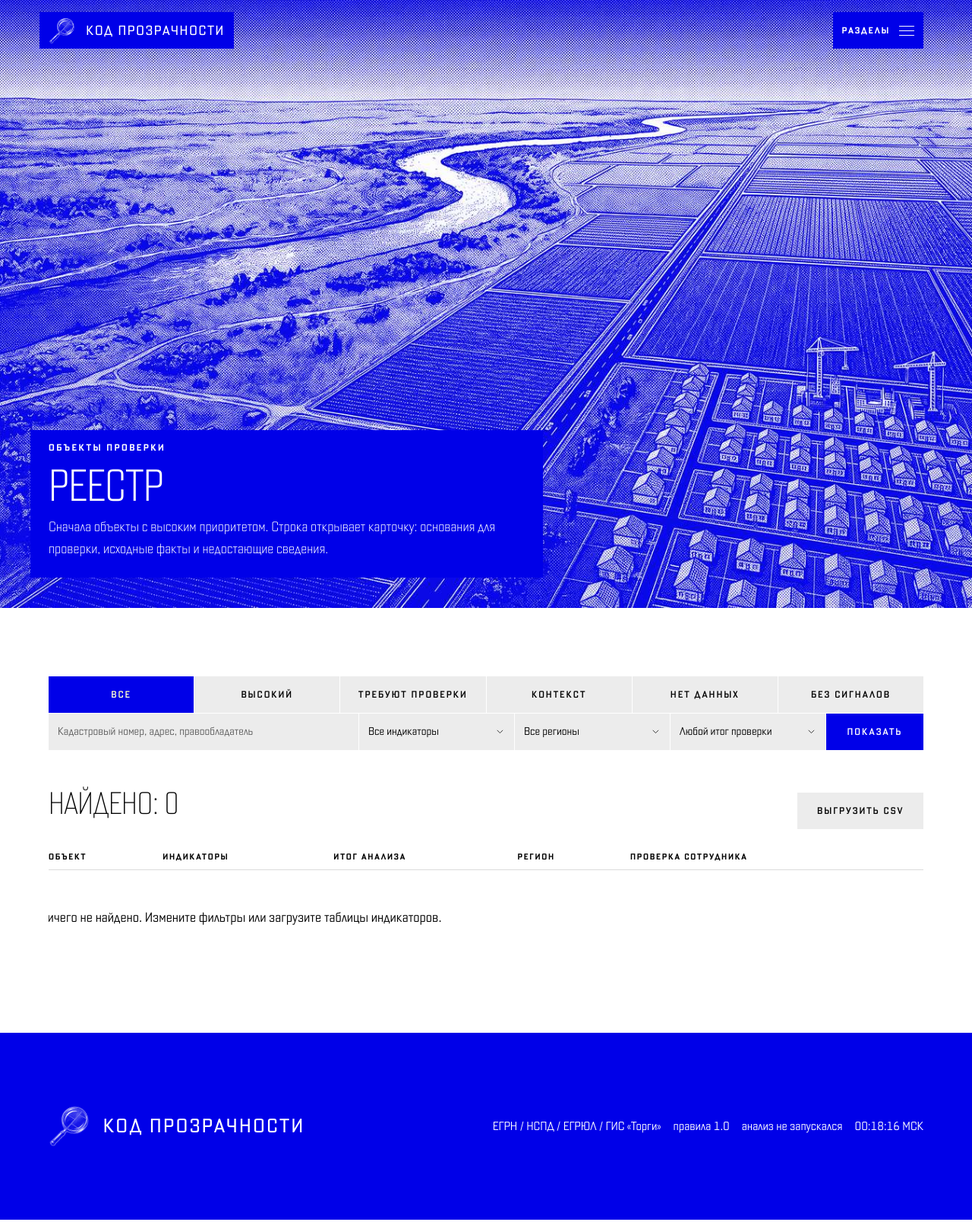
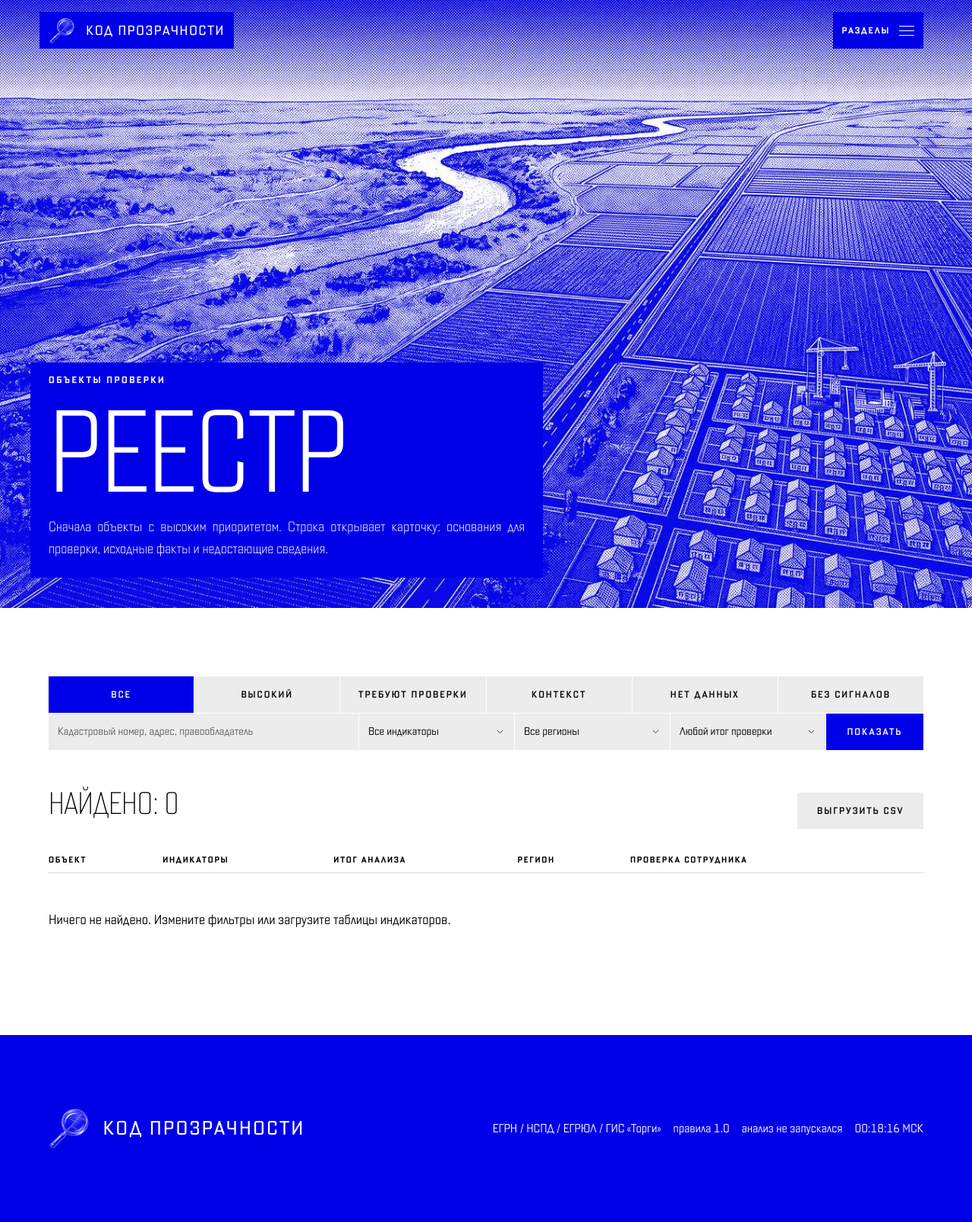
Before and after one commit to EthanNewell/Zeus_Analytics, a Django app: page /cases/ in a window 1280 px wide. Shown: the whole page at 76% size. Run offline with Django 5.2, Linux system fonts and the light colour scheme; the visitor is signed in with stand-in values (Sample User, id 1); data that the repository does not hold is empty.

Commit message:
Таблицы в узкой колонке — карточки, абзацы и заголовки по ширине блока
Таблица переходит в карточки по ширине своей колонки (container query), а не экрана:
на планшете колонки больше не сжимаются и текст не обрезается. Строки с отступами,
линии по краю текста. Абзацы выровнены по ширине на любом экране, каждая строка
заголовка растянута на ширину блока. У ячеек в карточках есть подписи.

Co-Authored-By: Claude Opus 5.5 <noreply@anthropic.com>

```diff
--- a/Code/static/css/app.css
+++ b/Code/static/css/app.css
@@ -62,6 +62,7 @@ h1, h2, h3 { overflow-wrap: normal; hyphens: none; }
 .fit { display: grid; gap: 0.06em; width: 100%; min-width: 0; overflow: hidden; }
 .fit-line { display: block; white-space: nowrap; line-height: 0.96; }
 .fit:not(.fitted) .fit-line { visibility: hidden; }
+.fit-wait :is(.display-xl, .display-l:not(.break), .block-rail > .h1, .section-head > .h1) { visibility: hidden; }
 .display-xl { font-weight: 200; font-stretch: 62%; font-size: clamp(2.6rem, 7.4vw, 7.2rem); line-height: 0.94; text-transform: uppercase; text-wrap: balance; }
 .display-l { font-weight: 200; font-stretch: 64%; font-size: clamp(1.9rem, 4.6vw, 4.4rem); line-height: 0.98; text-transform: uppercase; text-wrap: balance; }
 .h1 { font-weight: 150; font-stretch: 66%; font-size: clamp(1.5rem, 3.2vw, 2.7rem); line-height: 1.08; text-transform: uppercase; text-wrap: balance; }
@@ -229,22 +230,28 @@ a.code:hover { filter: brightness(0.82); }
 .feat-plate { margin-top: var(--s3); aspect-ratio: 1; overflow: hidden; }
 
 /* tables: hairlines only; a row opens its record as a whole */
-.tbl { width: calc(100% + 2 * var(--s3)); margin-inline: calc(-1 * var(--s3)); border-collapse: collapse; }
-.tbl th, .tbl td { text-align: left; padding: var(--s3); vertical-align: middle; }
+.tbl { width: 100%; border-collapse: collapse; }
+.tbl th, .tbl td { text-align: left; padding: var(--s4) var(--s3); vertical-align: middle; }
 .tbl th { font-weight: 400; letter-spacing: 0.16em; text-transform: uppercase; font-size: clamp(0.62rem, 0.58rem + 0.14vw, 0.7rem); padding-bottom: var(--s2); white-space: nowrap; }
 .tbl td { border-top: 1px solid var(--hair); }
+/* the hairline stops at the text edge; only the hover fill reaches into the bleed */
+.tbl td:first-child { border-top: 0; background: linear-gradient(var(--hair), var(--hair)) right top / calc(100% - var(--s3)) 1px no-repeat; }
+.tbl td:last-child { border-top: 0; background: linear-gradient(var(--hair), var(--hair)) left top / calc(100% - var(--s3)) 1px no-repeat; }
+.tbl td:only-child { background-size: calc(100% - 2 * var(--s3)) 1px; background-position: center top; }
 .tbl td:first-child, .tbl th:first-child { vertical-align: middle; }
 .tbl .r, .tbl th.r { text-align: right; }
 .tbl td.mid { vertical-align: middle; }
 .tbl tr.row { position: relative; }
-.tbl tr.row:hover td { background: var(--fill); }
+.tbl tr.row:hover td { background-color: var(--fill); }
 .tbl td > .code:first-child { margin-right: 0.35em; }
 .row-link { font-weight: 300; }
 .row-link::after { content: ""; position: absolute; inset: 0; }
 .tbl .arrow { width: 2.5rem; text-align: right; }
 .tbl .sub { display: block; margin-top: 0.2rem; font-size: 0.84em; opacity: 0.72; }
-.tbl-wrap { overflow-x: auto; }
-.empty { padding: var(--s7) 0 !important; text-align: center; }
+/* the wrapper bleeds by one cell pad so the text keeps the content edge and a row's fill reaches past it;
+   it is also the container the table measures: a table set as cards whenever its own column is narrow */
+.tbl-wrap { container: tbl / inline-size; margin-inline: calc(-1 * var(--s3)); overflow-x: auto; }
+.empty { padding: var(--s7) var(--s3) !important; text-align: left; }
 .icon { width: 1em; height: 1em; flex: none; stroke: currentColor; fill: none; stroke-width: 1.4; vertical-align: -0.12em; }
 .pager { display: flex; justify-content: space-between; align-items: center; padding-top: var(--s4); }
 .bar { display: flex; height: 0.62rem; min-width: 7rem; background: var(--fill); }
@@ -252,7 +259,7 @@ a.code:hover { filter: brightness(0.82); }
 .bar .b-trig { background: var(--ink); }
 .quality tr:not(.mismatch-row) td:first-child { width: 45%; }
 .quality .bar { min-width: 10rem; }
-.mismatch-row td { border-top: 0; padding-top: 0; }
+.mismatch-row td { border-top: 0; padding-top: 0; background-image: none !important; }
 .bar .b-insuf { background: repeating-linear-gradient(135deg, var(--ink) 0 1.5px, transparent 1.5px 4px); }
 
 /* filters */
@@ -349,8 +356,8 @@ details.facts[open] summary .chev { transform: rotate(180deg); }
 .foot-mark:hover { filter: brightness(0.82); }
 .foot-meta { display: flex; flex-wrap: wrap; justify-content: flex-end; gap: var(--s2) var(--s4); }
 
-/* paragraphs set as rectangles on wide screens only; narrow columns stay left-aligned */
-@media (min-width: 62.01rem) { p.j, .j p { text-align: justify; hyphens: none; } }
+/* every paragraph is a rectangle at every width: justified, never hyphenated, the last line left */
+p, li, dd, .body-s, .lede, .notice { text-align: justify; hyphens: none; }
 
 @media (max-width: 62rem) {
   .hero-in, .login, .sheet { grid-template-columns: minmax(0, 1fr); }
@@ -366,19 +373,26 @@ details.facts[open] summary .chev { transform: rotate(180deg); }
   .filters-row > :first-child { grid-column: 1 / -1; }
   .outline-plate { max-width: none; }
   .band-plate { justify-self: stretch; max-width: none; margin-inline: calc(-1 * var(--gut)); padding-inline: var(--gut); }
+  .metrics { grid-auto-flow: row; }
+
+  .seg { grid-auto-flow: row; grid-template-columns: repeat(3, minmax(0, 1fr)); }
+}
+/* a table in a narrow column becomes a list of cards: the record first, then its labelled values */
+@container tbl (max-width: 48rem) {
   .tbl, .tbl thead, .tbl tbody, .tbl tr, .tbl th, .tbl td { display: block; }
   .tbl thead { display: none; }
-  .tbl tr { border-top: 1px solid var(--hair); padding: var(--s3); }
-  .metrics { grid-auto-flow: row; }
-  .tbl td { border: 0; padding: 0.15rem 0; width: auto !important; overflow-wrap: anywhere; }
-  .tbl { width: calc(100% + 2 * var(--s3)); }
+  .tbl tr { padding: var(--s5) var(--s3); background: linear-gradient(var(--hair), var(--hair)) center top / calc(100% - 2 * var(--s3)) 1px no-repeat; }
+  .tbl td, .tbl td:first-child, .tbl td:last-child { border: 0; background: none; padding: var(--s1) 0; width: auto !important; overflow-wrap: anywhere; }
+  .tbl tr.row:hover td { background-color: transparent; }
+  .tbl tr.row:hover { background-color: var(--fill); }
+  .tbl tr.mismatch-row { background-image: none; padding-top: 0; }
+  .tbl td:first-child { padding-bottom: var(--s3); }
   .tbl td.arrow { display: none; }
   .tbl td[data-label] { display: flex; justify-content: space-between; align-items: baseline; gap: var(--s4); text-align: right; }
   .tbl td[data-label]::before { content: attr(data-label); flex: none; text-align: left; font-weight: 400; font-size: 0.66rem; letter-spacing: 0.14em; text-transform: uppercase; }
   .tbl td[data-label] .codes { justify-content: flex-end; min-width: 0; }
-  .facts-tbl td:first-child { width: auto; }
-
-  .seg { grid-auto-flow: row; grid-template-columns: repeat(3, minmax(0, 1fr)); }
+  .facts-tbl td:first-child { width: auto; padding-bottom: 0; }
+  .facts-tbl tr { padding-block: var(--s3); }
 }
 @media (max-width: 48rem) { .feat-grid { grid-template-columns: minmax(0, 1fr); } }
 @media (max-width: 40rem) {
--- a/Code/templates/base.html
+++ b/Code/templates/base.html
@@ -9,6 +9,7 @@
   <link rel="stylesheet" href="{% static 'css/app.css' %}">
   <link rel="icon" href="{% static 'img/favicon.png' %}" type="image/png">
   <link rel="apple-touch-icon" href="{% static 'img/apple-touch-icon.png' %}">
+  <script>document.documentElement.classList.add("fit-wait")</script>
   {% block head %}{% endblock %}
 </head>
 <body class="{% block body_class %}{% endblock %}">
@@ -75,10 +76,43 @@
   if (!location.hash) window.scrollTo(0, 0);
   </script>
   <script>
-  // Each line of a .fit heading is scaled to the full width of its block, so a heading
-  // lies as one rectangle (like FitLine on ЭВА-РИСК) instead of a ragged staircase.
+  // Each line of a heading is scaled to the full width of its block, so a heading lies as one
+  // rectangle (like FitLine on ЭВА-РИСК) instead of a ragged staircase. Hand-set .fit headings
+  // keep their lines; every other heading is broken where the browser breaks it at its own
+  // size, and those lines are fitted. Headings stay hidden until fitted (see .fit-wait).
   (function () {
-    function fit() {
+    const AUTO = ".display-xl:not(.fit), .display-l:not(.break), .block-rail > .h1, .section-head > .h1";
+    const GROW = 2.6;  // a line never grows past this multiple of the heading's own size
+    function lines(h) {
+      const text = h.dataset.text || (h.dataset.text = h.textContent.trim().replace(/\s+/g, " "));
+      h.classList.remove("fit", "fitted");
+      h.textContent = text;
+      h.dataset.base = parseFloat(getComputedStyle(h).fontSize);
+      const node = h.firstChild, range = document.createRange(), out = [];
+      let top = null, pos = 0;
+      for (const word of text.split(" ")) {
+        range.setStart(node, pos); range.setEnd(node, pos + word.length);
+        const y = Math.round(range.getClientRects()[0]?.top ?? 0);
+        if (top === null || Math.abs(y - top) > 2) { out.push([]); top = y; }
+        out[out.length - 1].push(word);
+        pos += word.length + 1;
+      }
+      h.textContent = "";
+      const sr = document.createElement("span");
+      sr.className = "sr-only"; sr.textContent = text; h.append(sr);
+      for (const words of out) {
+        const line = document.createElement("span");
+        line.className = "fit-line"; line.setAttribute("aria-hidden", "true");
+        line.textContent = words.join(" "); h.append(line);
+      }
+      h.classList.add("fit");
+    }
+    const autos = [...document.querySelectorAll(AUTO)];  // taken once: fitting adds .fit to them
+    function fit(force) {
+      autos.forEach((h) => {
+        const width = Math.round(h.parentElement.getBoundingClientRect().width);
+        if (force || h.dataset.width !== String(width)) { h.dataset.width = width; lines(h); h.dataset.max = h.dataset.base * GROW; }
+      });
       document.querySelectorAll(".fit").forEach((box) => {
         const width = box.getBoundingClientRect().width;
         box.querySelectorAll(".fit-line").forEach((line) => {
@@ -91,11 +125,13 @@
         });
         box.classList.add("fitted");
       });
+      document.documentElement.classList.remove("fit-wait");
     }
-    fit();
-    if (document.fonts) document.fonts.ready.then(fit);
+    const ready = document.fonts ? document.fonts.ready : Promise.resolve();
+    ready.then(() => fit(true));
+    setTimeout(() => document.documentElement.classList.remove("fit-wait"), 1500);
     let pending;
-    window.addEventListener("resize", () => { cancelAnimationFrame(pending); pending = requestAnimationFrame(fit); });
+    window.addEventListener("resize", () => { cancelAnimationFrame(pending); pending = requestAnimationFrame(() => fit(false)); });
   })();
   (function () {
     const hdr = document.querySelector("[data-hdr]");
--- a/Code/templates/dashboard/case_list.html
+++ b/Code/templates/dashboard/case_list.html
@@ -42,8 +42,8 @@
           <td><a class="row-link" href="{% url 'dashboard:case_detail' case.id %}">{{ case.title }}</a><span class="sub">{{ case.reference }}{% if case.object_kind %} / {{ case.object_kind }}{% endif %}{% if case.is_demonstration %} / демонстрация{% endif %}</span></td>
           <td data-label="Индикаторы"><div class="codes">{% for code in case.triggered_list %}<span class="code">{{ code|code_display }}</span>{% empty %}<span class="soft">—</span>{% endfor %}</div></td>
           <td data-label="Итог"><span class="state small">{% attention_level case.attention %}{{ case.get_attention_display }}</span></td>
-          <td class="hide-s small">{{ case.region|default:"—" }}</td>
-          <td class="hide-s small nowrap">{% if review %}{{ review.get_outcome_display }}<span class="sub">{{ review.created_at|date:"d.m.Y" }} / {{ review.author.username }}</span>{% else %}<span class="soft">не проверялся</span>{% endif %}</td>
+          <td class="hide-s small" data-label="Регион">{{ case.region|default:"—" }}</td>
+          <td class="hide-s small nowrap" data-label="Проверка"><span>{% if review %}{{ review.get_outcome_display }}<span class="sub">{{ review.created_at|date:"d.m.Y" }} / {{ review.author.username }}</span>{% else %}<span class="soft">не проверялся</span>{% endif %}</span></td>
           <td class="arrow"><svg class="icon"><use href="#i-arrow"/></svg></td>
         </tr>
       {% endwith %}{% empty %}<tr><td colspan="6" class="empty">Ничего не найдено. Измените фильтры или загрузите таблицы индикаторов.</td></tr>{% endfor %}</tbody>
--- a/Code/templates/dashboard/overview.html
+++ b/Code/templates/dashboard/overview.html
@@ -64,7 +64,7 @@
             <td><a class="row-link" href="{% url 'dashboard:case_detail' case.id %}">{{ case.title }}</a><span class="sub">{{ case.reference }}{% if case.is_demonstration %} / демонстрация{% endif %}</span></td>
             <td data-label="Индикаторы"><div class="codes">{% for code in case.triggered_list %}<span class="code">{{ code|code_display }}</span>{% endfor %}</div></td>
             <td data-label="Итог"><span class="state small">{% attention_level case.attention %}{{ case.get_attention_display }}</span></td>
-            <td class="hide-s small nowrap">{% if review %}{{ review.get_outcome_display }}{% else %}<span class="soft">не проверялся</span>{% endif %}</td>
+            <td class="hide-s small nowrap" data-label="Проверка">{% if review %}{{ review.get_outcome_display }}{% else %}<span class="soft">не проверялся</span>{% endif %}</td>
             <td class="arrow"><svg class="icon"><use href="#i-arrow"/></svg></td>
           </tr>
         {% endwith %}{% endfor %}</tbody>
--- a/Code/templates/imports/batch.html
+++ b/Code/templates/imports/batch.html
@@ -35,7 +35,7 @@
         <td data-label="Строка">{{ record.row_number }}</td>
         <td class="small">{{ record.title|truncatechars:80 }}{% if record.is_demonstration %}<span class="sub">демонстрация</span>{% endif %}</td>
         <td data-label="Объекты"><div class="codes">{% for case in record.cases.all %}<a class="code" href="{% url 'dashboard:case_detail' case.id %}">{{ case.reference }}</a>{% endfor %}</div></td>
-        <td class="hide-s small">{{ record.author_mark|default:"—" }}</td>
+        <td class="hide-s small" data-label="Разметка автора">{{ record.author_mark|default:"—" }}</td>
       </tr>{% endfor %}</tbody>
     </table></div>
   </div>
--- a/Code/templates/imports/upload.html
+++ b/Code/templates/imports/upload.html
@@ -30,7 +30,7 @@
           <td data-label="Индикатор"><span class="code">И{{ batch.indicator|slice:"1:" }}</span></td>
           <td class="r" data-label="Строк">{{ batch.rows_total }}</td>
           <td class="r hide-s">{{ batch.rows_created }} / {{ batch.rows_updated }}</td>
-          <td class="hide-s small">{{ batch.uploaded_by.username }}</td>
+          <td class="hide-s small" data-label="Загрузил">{{ batch.uploaded_by.username }}</td>
           <td class="arrow"><svg class="icon"><use href="#i-arrow"/></svg></td>
         </tr>{% empty %}<tr><td colspan="6" class="empty">Загрузок пока не было.</td></tr>{% endfor %}</tbody>
       </table>
```
